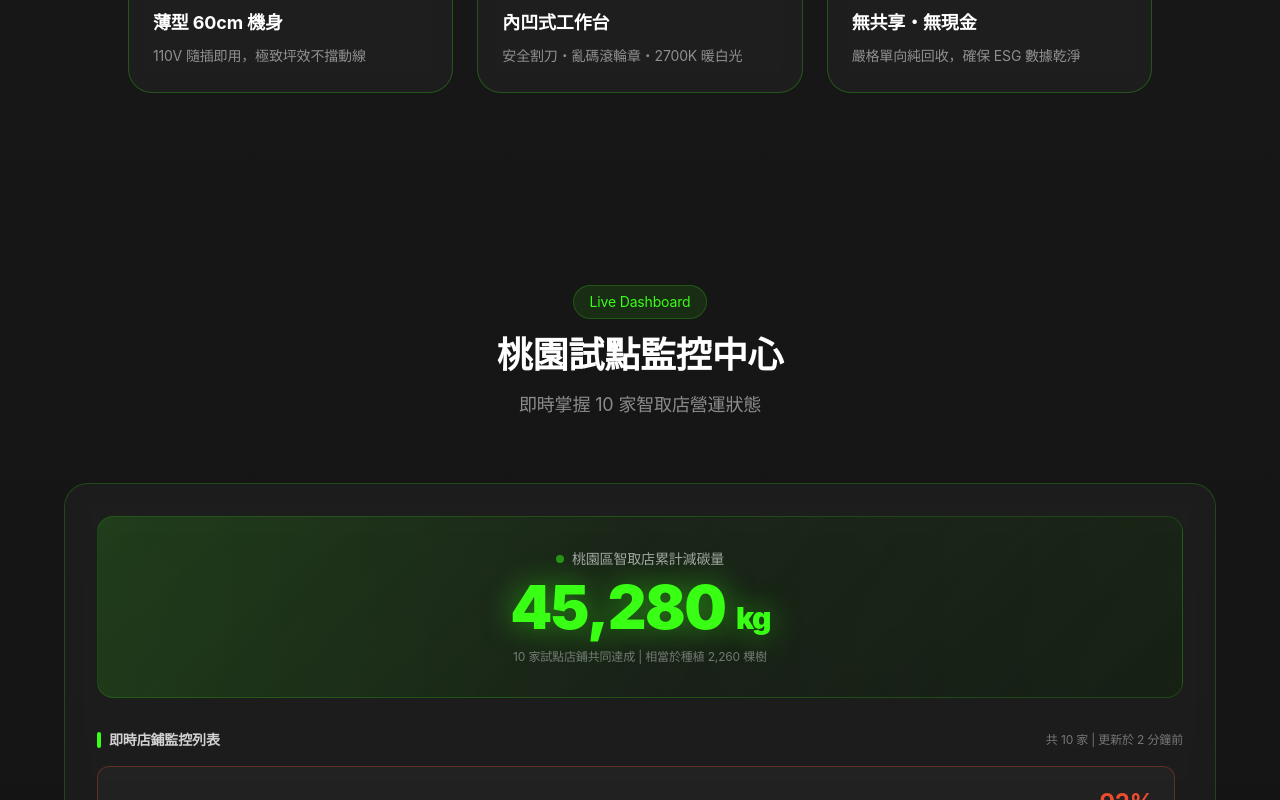
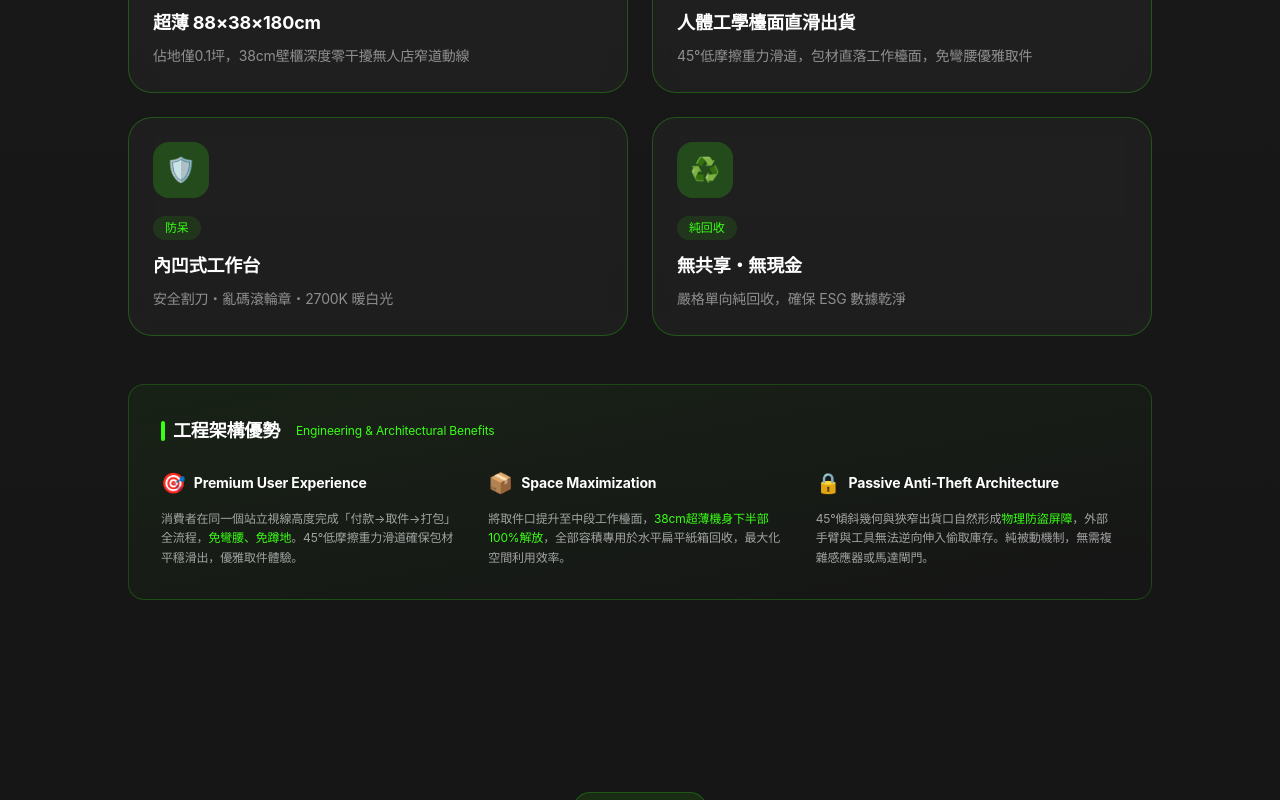
Before and after one commit to Jaggersu/rebox, a React (Vite) app: page / in a window 1280 px wide. Shown: the part 5023-5823 px from the top of the page. Built offline with nearby package versions, Linux system fonts and the light colour scheme.

Commit message:
feat: RE:BOX 2.0 人體工學檯面直滑出貨系統 + 工程架構優勢說明

```diff
--- a/src/App.tsx
+++ b/src/App.tsx
@@ -327,11 +327,12 @@ function PainSolutionSection() {
 }
 
 /* ════════════════════════════════════════════════
-   FEATURES - Glass Cards Grid
+   FEATURES - Glass Cards Grid (RE:BOX 2.0 Premium Delivery)
 ════════════════════════════════════════════════ */
 function FeaturesSection() {
   const features = [
-    { tag: "硬體", title: "薄型 60cm 機身", desc: "110V 隨插即用，極致坪效不擋動線", icon: "📐" },
+    { tag: "硬體", title: "超薄 88×38×180cm", desc: "佔地僅0.1坪，38cm壁櫃深度零干擾無人店窄道動線", icon: "📐" },
+    { tag: "出貨", title: "人體工學檯面直滑出貨", desc: "45°低摩擦重力滑道，包材直落工作檯面，免彎腰優雅取件", icon: "✨" },
     { tag: "防呆", title: "內凹式工作台", desc: "安全割刀・亂碼滾輪章・2700K 暖白光", icon: "🛡️" },
     { tag: "純回收", title: "無共享・無現金", desc: "嚴格單向純回收，確保 ESG 數據乾淨", icon: "♻️" },
   ];
@@ -348,8 +349,8 @@ function FeaturesSection() {
           <p className="text-lg text-white/50">每一個設計細節，都是為了讓站點零客訴、零管理成本</p>
         </div>
 
-        {/* 特色卡片 */}
-        <div className="grid grid-cols-1 md:grid-cols-3 gap-6">
+        {/* 特色卡片 - 2x2 Grid for 4 features */}
+        <div className="grid grid-cols-1 md:grid-cols-2 gap-6">
           {features.map((f) => (
             <GlassCard key={f.title} accent={C.cyberGreen}>
               <div className="p-6">
@@ -364,6 +365,50 @@ function FeaturesSection() {
               </div>
             </GlassCard>
           ))}
+        </div>
+
+        {/* Engineering & Architectural Benefits */}
+        <div className="mt-12 rounded-2xl p-6 md:p-8 border border-[#39FF14]/20 bg-gradient-to-br from-[#39FF14]/5 to-transparent">
+          <h3 className="text-lg font-bold text-white mb-6 flex items-center gap-2">
+            <span className="w-1 h-5 bg-[#39FF14] rounded-full" />
+            <span>工程架構優勢</span>
+            <span className="text-xs font-normal text-[#39FF14] ml-2">Engineering & Architectural Benefits</span>
+          </h3>
+
+          <div className="grid grid-cols-1 md:grid-cols-3 gap-6">
+            {/* Feature 1: Premium User Experience */}
+            <div className="space-y-3">
+              <div className="flex items-center gap-2">
+                <span className="text-xl">🎯</span>
+                <h4 className="text-sm font-bold text-white">Premium User Experience</h4>
+              </div>
+              <p className="text-xs text-white/60 leading-relaxed">
+                消費者在同一個站立視線高度完成「付款→取件→打包」全流程，<span className="text-[#39FF14]">免彎腰、免蹲地</span>。45°低摩擦重力滑道確保包材平穩滑出，優雅取件體驗。
+              </p>
+            </div>
+
+            {/* Feature 2: Space Maximization */}
+            <div className="space-y-3">
+              <div className="flex items-center gap-2">
+                <span className="text-xl">📦</span>
+                <h4 className="text-sm font-bold text-white">Space Maximization</h4>
+              </div>
+              <p className="text-xs text-white/60 leading-relaxed">
+                將取件口提升至中段工作檯面，<span className="text-[#39FF14]">38cm超薄機身下半部100%解放</span>，全部容積專用於水平扁平紙箱回收，最大化空間利用效率。
+              </p>
+            </div>
+
+            {/* Feature 3: Passive Anti-Theft Architecture */}
+            <div className="space-y-3">
+              <div className="flex items-center gap-2">
+                <span className="text-xl">🔒</span>
+                <h4 className="text-sm font-bold text-white">Passive Anti-Theft Architecture</h4>
+              </div>
+              <p className="text-xs text-white/60 leading-relaxed">
+                45°傾斜幾何與狹窄出貨口自然形成<span className="text-[#39FF14]">物理防盜屏障</span>，外部手臂與工具無法逆向伸入偷取庫存。純被動機制，無需複雜感應器或馬達閘門。
+              </p>
+            </div>
+          </div>
         </div>
       </div>
     </section>
```
